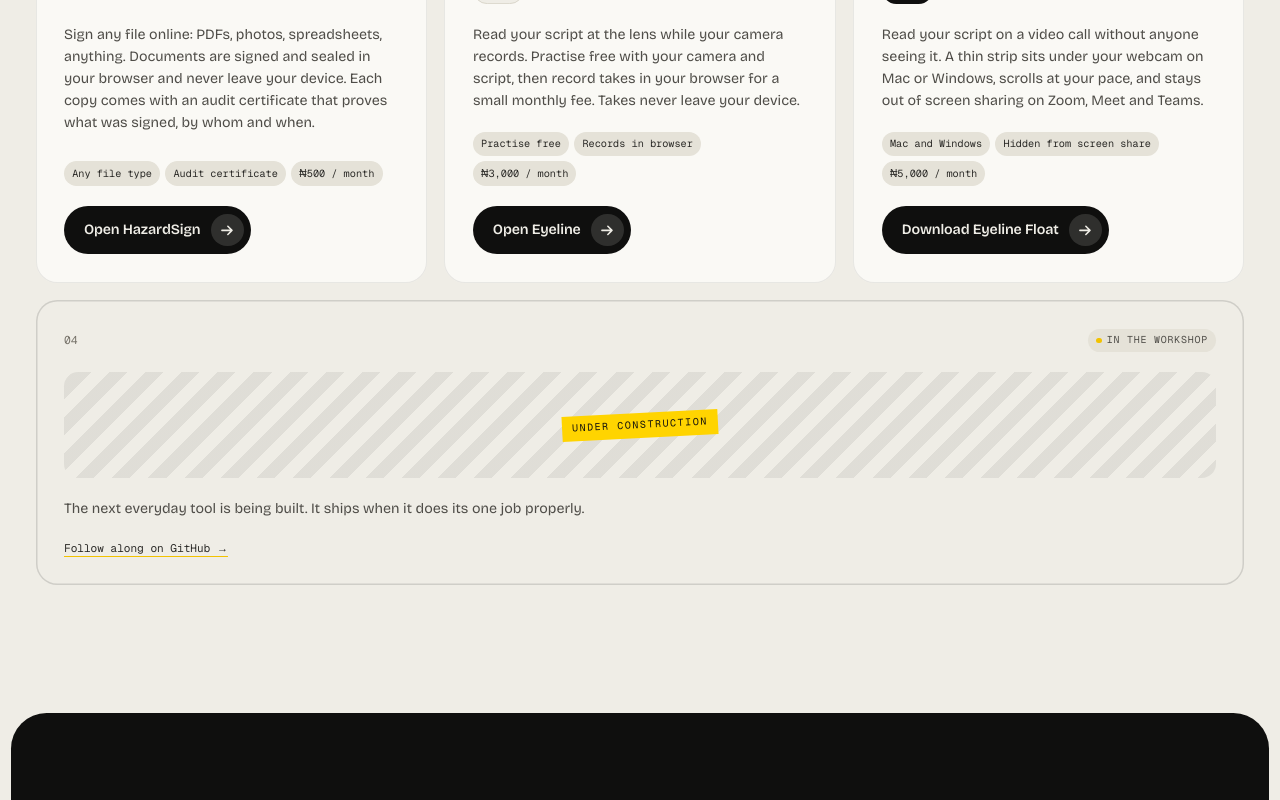
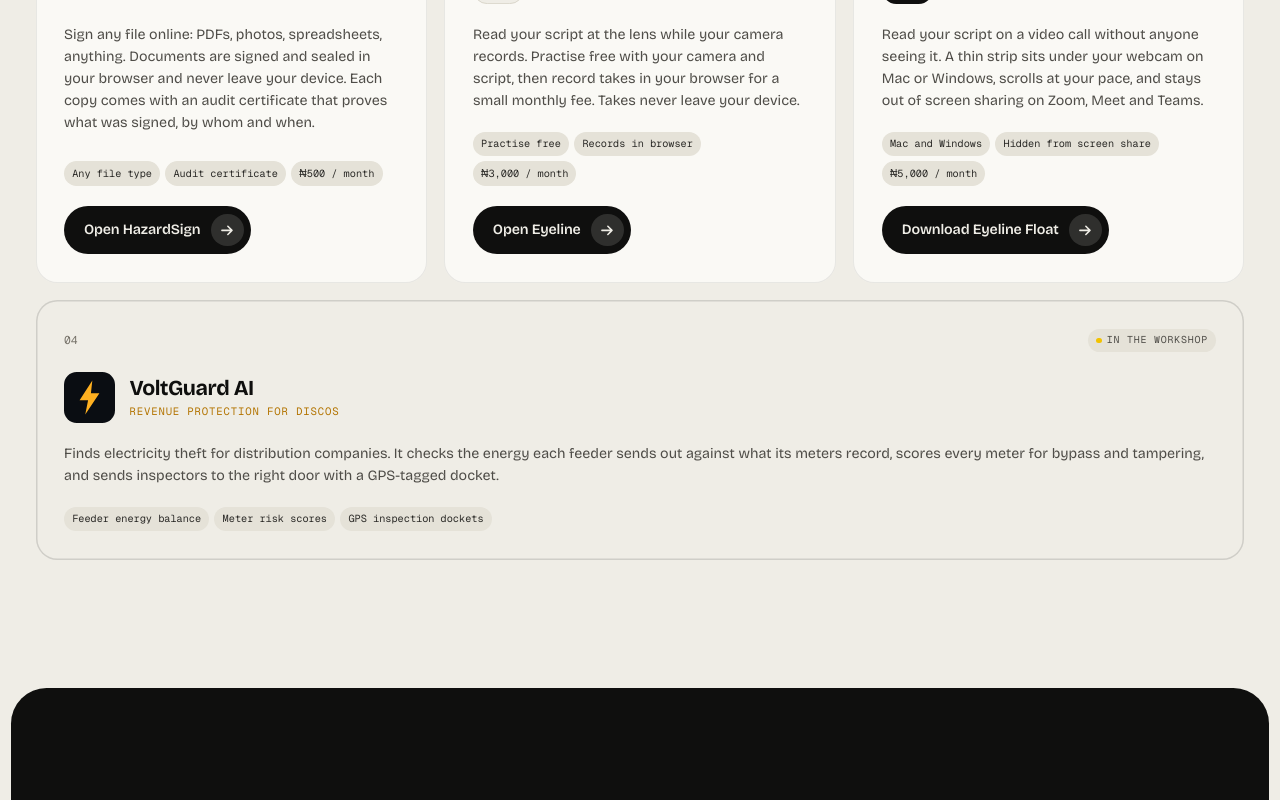
Before and after one commit to hazardsecurity/Alastella-studio, a Next.js app: page / in a window 1280 px wide. Shown: the part 1350-2150 px from the top of the page. Built offline with nearby package versions, Linux system fonts and the light colour scheme.

Commit message:
Put VoltGuard AI on the shelf as In the workshop
Replaces the generic workshop placeholder with VoltGuard AI, electricity theft
detection for distribution companies, with its own amber bolt mark.

```diff
--- a/src/components/Sections.tsx
+++ b/src/components/Sections.tsx
@@ -103,18 +103,28 @@
             <ButtonLink href={PRODUCTS.eyelineFloat} variant="ink" external>Download Eyeline Float</ButtonLink>
           </motion.li>
 
-          {/* 04 — honest placeholder */}
-          {["04"].map((n) => (
-            <motion.li key={n} className="tool tool--soon" variants={card} transition={{ duration: 1, ease: EASE }}>
-              <div className="tool__top">
-                <span className="mono tool__no">{n}</span>
-                <span className="tool__status tool__status--soon mono"><i />In the workshop</span>
+          {/* 04 — in the workshop */}
+          <motion.li className="tool tool--soon tool--volt" variants={card} transition={{ duration: 1, ease: EASE }}>
+            <div className="tool__top">
+              <span className="mono tool__no">04</span>
+              <span className="tool__status tool__status--soon mono"><i />In the workshop</span>
+            </div>
+            <div className="tool__brand">
+              <Image src="/voltguard-mark.svg" alt="" width={72} height={72} unoptimized />
+              <div>
+                <h3 className="h3">VoltGuard AI</h3>
+                <p className="mono tool__kind">Revenue protection for DisCos</p>
               </div>
-              <div className="tool__tape" aria-hidden><span>UNDER CONSTRUCTION</span></div>
-              <p className="body tool__desc">The next everyday tool is being built. It ships when it does its one job properly.</p>
-              <a className="tool__link mono" href={GITHUB} target="_blank" rel="noreferrer">Follow along on GitHub →</a>
-            </motion.li>
-          ))}
+            </div>
+            <p className="body tool__desc">
+              Finds electricity theft for distribution companies. It checks the energy each feeder sends out against what its meters record, scores every meter for bypass and tampering, and sends inspectors to the right door with a GPS-tagged docket.
+            </p>
+            <ul className="tool__facts mono">
+              <li>Feeder energy balance</li>
+              <li>Meter risk scores</li>
+              <li>GPS inspection dockets</li>
+            </ul>
+          </motion.li>
         </motion.ul>
       </div>
 
@@ -139,6 +149,7 @@
         .tool__brand img { width: 3.6em; height: 3.6em; }
         .tool__kind { font-size: .75em; color: var(--sign); text-transform: uppercase; letter-spacing: .08em; margin-top: .25em; }
         .tool--eye .tool__kind { color: var(--eyeline); }
+        .tool--volt .tool__kind { color: #b37400; }
         .tool__desc { font-size: 1em; line-height: 1.55; }
         .tool__facts { list-style: none; display: flex; flex-wrap: wrap; gap: .5em; font-size: .72em; margin-top: auto; }
         .tool__facts li { padding: .45em .8em; border-radius: 99px; background: var(--bone-2); color: var(--ink-2); }
```
Also changed, not shown: public/voltguard-mark.svg (added).
